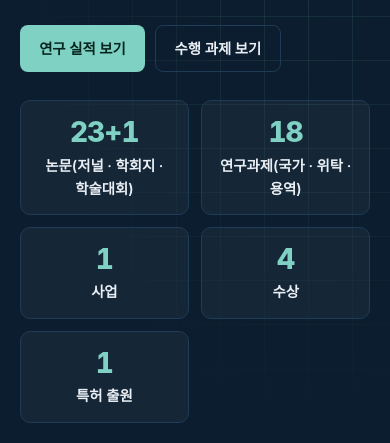
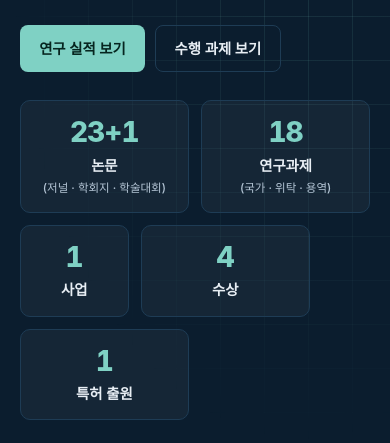
Before and after one commit to JGHyun/JGHyun.github.io, a plain HTML site: page index.html in a window 390 px wide. Shown: the part 177-620 px from the top of the page. Drawn offline with Linux system fonts and the light colour scheme; grey boxes are pictures that could not be loaded; a web font is replaced by a local one.

Commit message:
Update style.css

```diff
--- a/style.css
+++ b/style.css
@@ -351,12 +351,12 @@ body.nav-open .scrim { opacity: 1; visibility: visible; }
 /* ledger strip */
 .ledger {
   display: grid;
-  grid-template-columns: repeat(4, minmax(0, 1fr));
+  grid-template-columns: repeat(5, minmax(0, 1fr));
   gap: 0.75rem;
   margin: clamp(1.75rem, 1.25rem + 2vw, 2.5rem) 0 0;
 }
 .ledger div {
-  padding: 1rem 1.1rem 0.9rem;
+  padding: 1rem 0.6rem 0.9rem;
   border: 1px solid var(--panel-rule);
   border-radius: var(--radius);
   background: rgba(255, 255, 255, 0.04);
@@ -377,9 +377,25 @@ body.nav-open .scrim { opacity: 1; visibility: visible; }
   font-weight: 600;
   color: var(--panel-text);
 }
+.ledger__sub {
+  display: block;
+  margin-top: 0.15rem;
+  font-size: 0.8em;
+  font-weight: 500;
+  color: var(--panel-mute);
+  word-break: keep-all;
+}
 
+/* 태블릿: 3칸 + 2칸 */
+@media (max-width: 48rem) {
+  .ledger { grid-template-columns: repeat(6, minmax(0, 1fr)); }
+  .ledger div { grid-column: span 2; }
+  .ledger div:nth-child(n + 4) { grid-column: span 3; }
+}
+/* 모바일: 2칸 + 3칸 (논문·연구과제를 넓게) */
 @media (max-width: 34rem) {
-  .ledger { grid-template-columns: repeat(2, minmax(0, 1fr)); }
+  .ledger div { grid-column: span 2; }
+  .ledger div:nth-child(-n + 2) { grid-column: span 3; }
 }
 
 /* =========================================================
```
